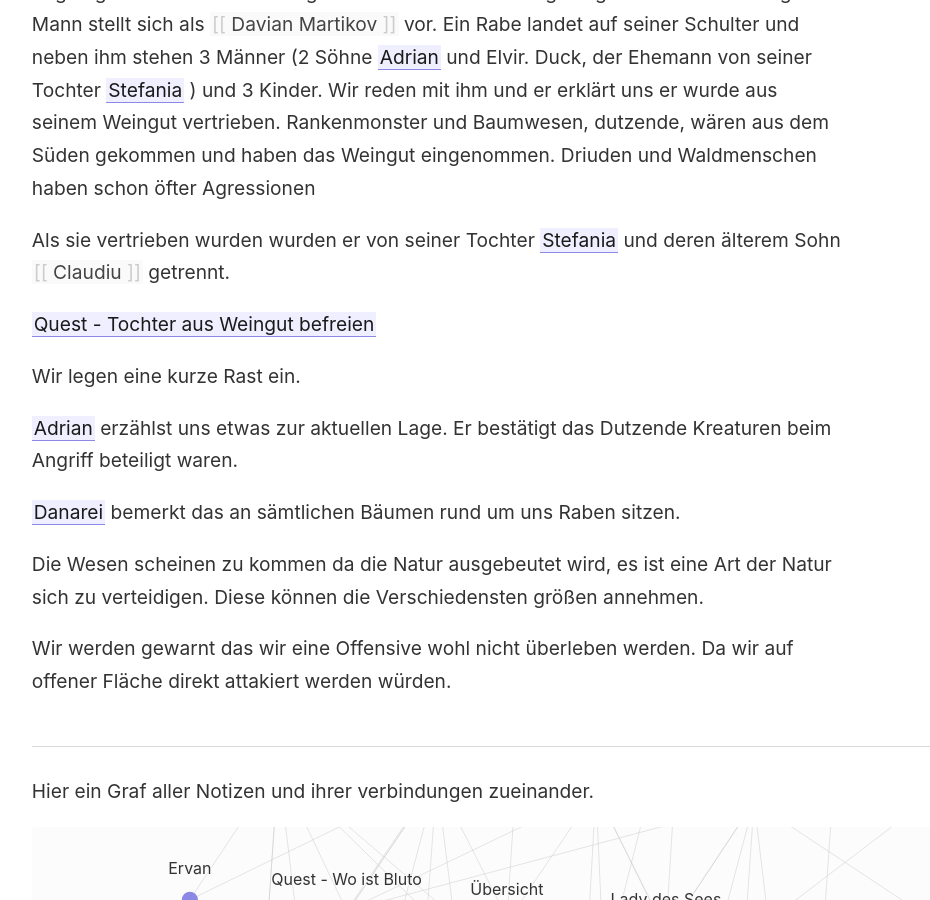
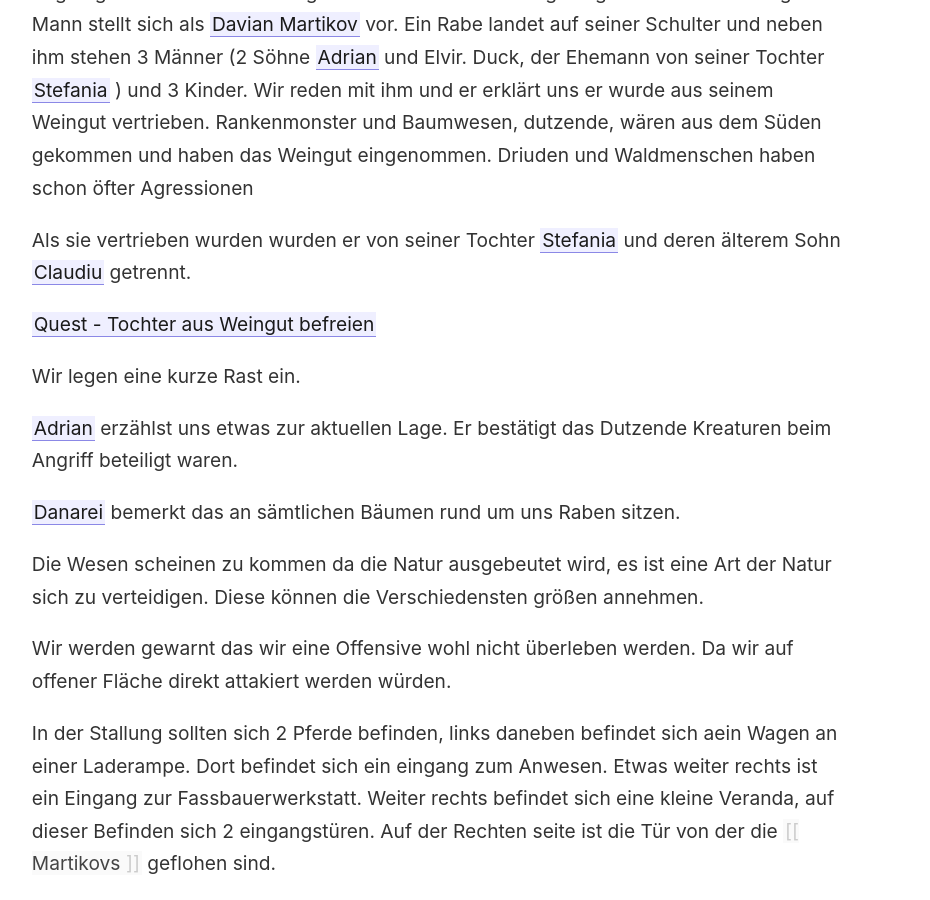
Before and after one commit to Julez404/CoS_Log, a Jekyll site: the page built from _notes/Session x - 2021-05-22.md, in a window 1280 px wide and 900 px high, scrolled down 563 px. Shown: the whole window, without its empty margins (45-975 px from the left). Built offline with Jekyll 4.4.1, drawn with Linux system fonts in a browser that asks for light colours; some of the changed text lies outside the part shown.

Commit message:
Update via script

```diff
--- a/_notes/Session x - 2021-05-22.md
+++ b/_notes/Session x - 2021-05-22.md
@@ -25,3 +25,6 @@ Wir legen eine kurze Rast ein.
 Die Wesen scheinen zu kommen da die Natur ausgebeutet wird, es ist eine Art der Natur sich zu verteidigen. Diese können die Verschiedensten größen annehmen.
 
 Wir werden gewarnt das wir eine Offensive wohl nicht überleben werden. Da wir auf offener Fläche direkt attakiert werden würden.
+
+In der Stallung sollten sich 2 Pferde befinden, links daneben befindet sich aein Wagen an einer Laderampe. Dort befindet sich ein eingang zum Anwesen. Etwas weiter rechts ist ein Eingang zur Fassbauerwerkstatt.
+Weiter rechts befindet sich eine kleine Veranda, auf dieser Befinden sich 2 eingangstüren. Auf der Rechten seite ist die Tür von der die [[Martikovs]] geflohen sind.
```
Also changed, not shown: _notes/Claudiu.md (added, +3 -0 lines), _notes/Davian Martikov.md (added, +3 -0 lines), 1 other file.
